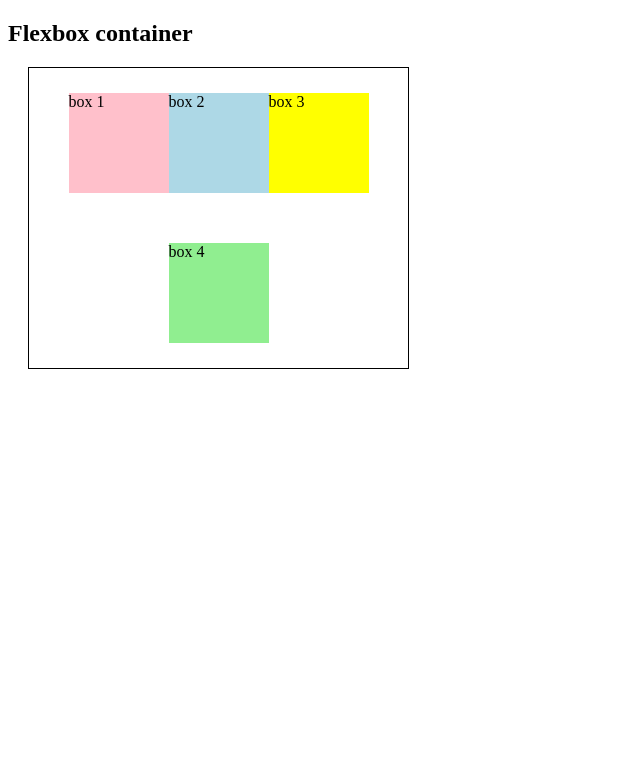
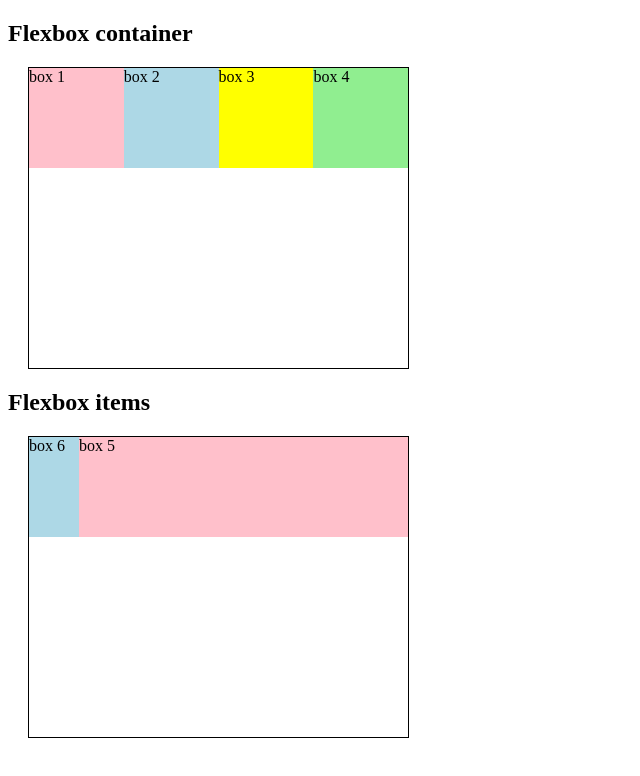
Before and after one commit to Angelica-git/flexbox, a plain HTML site: page index.html in a window 1280 px wide. Shown: the whole page, without its empty margins (0-640 px from the left). Drawn offline with Linux system fonts and the light colour scheme.

Commit message:
added flexbox items

```diff
--- a/index.html
+++ b/index.html
@@ -12,5 +12,10 @@
     	<section class="box3">box 3</section>
     	<section class="box4">box 4</section>
     </div>
+    <h2>Flexbox items</h2>
+    <div class="container">
+    	<section class="box5">box 5</section>
+    	<section class="box6">box 6</section>
+    </div>
 </body>
 </html>
--- a/style.css
+++ b/style.css
@@ -4,6 +4,9 @@
   width: 30%;
   height: 300px;
   display: flex; /* or inline-flex */
+}
+
+.flex-container {
   flex-direction: row; /*row-reverse | column | column-reverse;*/
   flex-wrap: wrap; /*| nowrap | wrap-reverse; Wrap då får de behålla sin width o hamna på nya rader om det behövs */
   /*flex-flow: <‘flex-direction’> || <‘flex-wrap’> båda i samma*/
@@ -33,3 +36,21 @@ section {
 .box4 {
 	background-color: lightgreen;
 }
+
+.flex-items {
+}
+
+.box5 {
+	background-color: pink;
+	order: 2;
+	flex-grow: 20;
+	flex-basis: 100px;
+	flex-shrink: 5;
+}
+
+.box6 {
+	background-color: lightblue;
+	order: 1; /* Det lägsta nummret kommer först*/
+	flex-basis: 50px;
+	flex-shrink: 1px
+}
```
